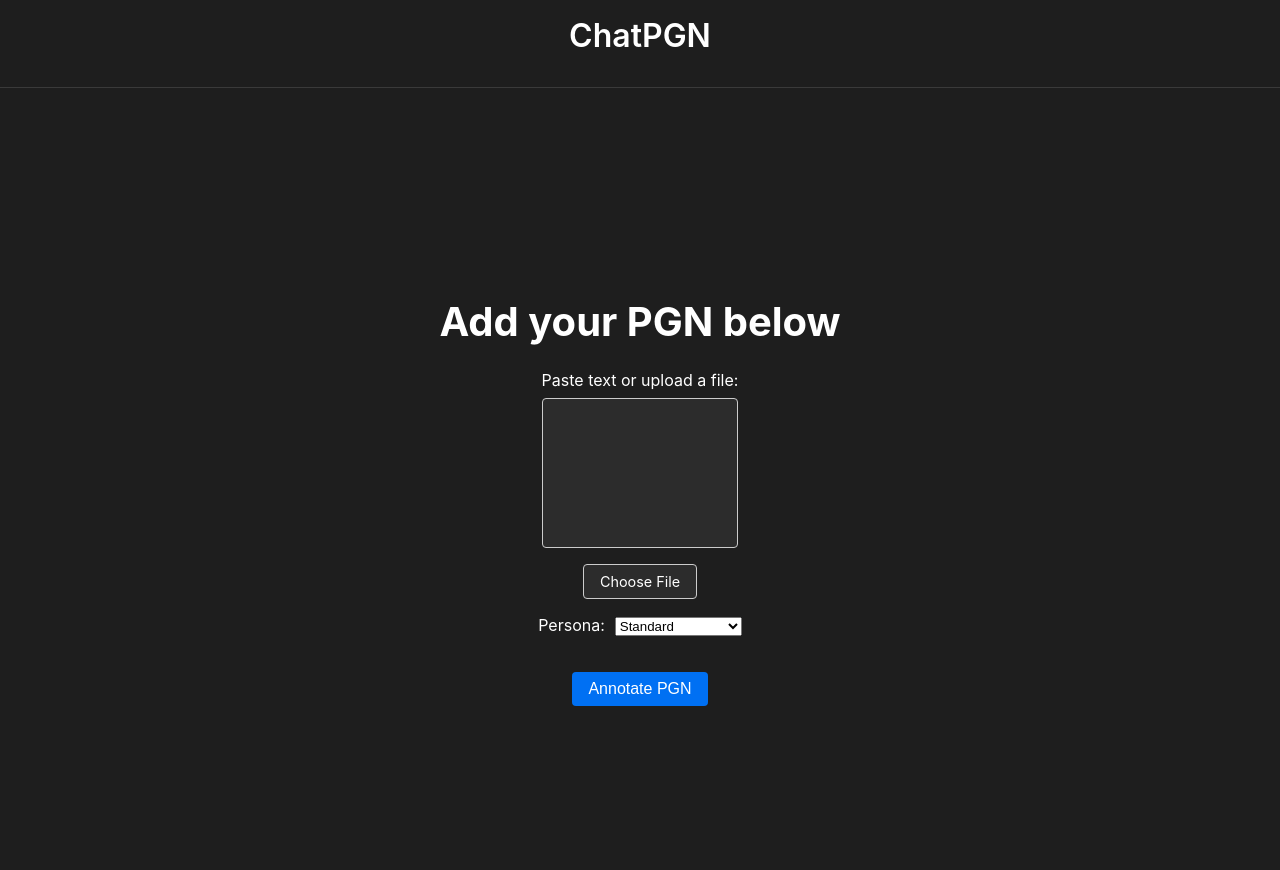
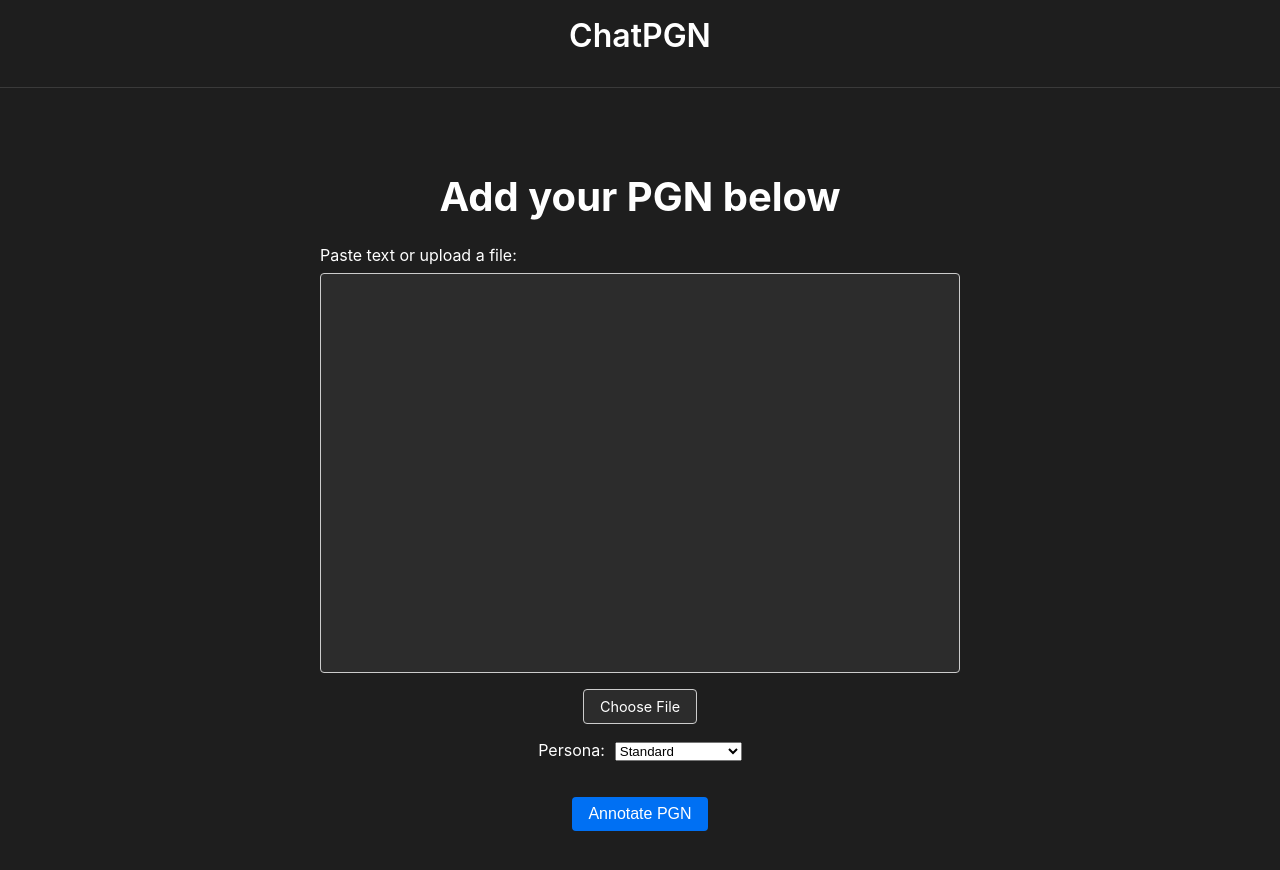
Before and after one commit to ghl3/chatpgn, a Next.js app: page / in a window 1280 px wide. Shown: the top 870 px of the page. Built offline with nearby package versions, Linux system fonts and the light colour scheme.

Commit message:
Updating styles

```diff
--- a/styles/FileInputForm.module.css
+++ b/styles/FileInputForm.module.css
@@ -29,6 +29,7 @@
   display: flex;
   flex-direction: column;
   margin-bottom: 1rem;
+  width: 80%;
 }
 
 .label {
@@ -37,8 +38,8 @@
 
 .textArea {
   resize: none;
-  width: 100%;
-  height: 150px;
+  width: 100%; /*800px;*/
+  height: 400px;
   padding: 0.5rem;
   border: 1px solid #ccc;
   border-radius: 4px;
--- a/styles/Home.module.css
+++ b/styles/Home.module.css
@@ -22,7 +22,7 @@
   flex-direction: column;
   align-items: center;
   width: 100%;
-  max-width: 100%;
+  max-width: 800px;
 }
 
 .siteHeader {
```
